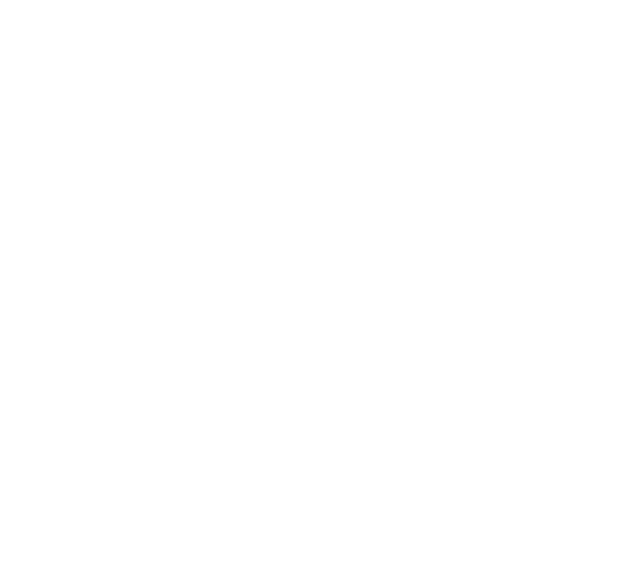
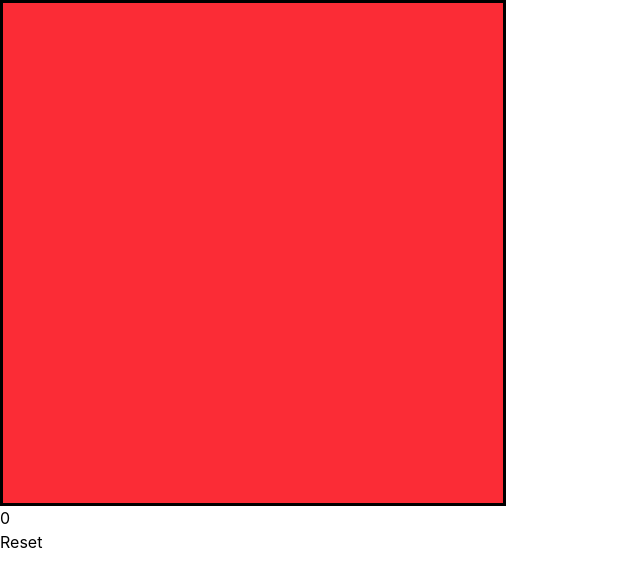
Before and after one commit to isaacfhu/snake, a website: page index.html in a window 1280 px wide. Shown: the whole page, without its empty margins (0-640 px from the left). Drawn offline with Linux system fonts and the light colour scheme.

Commit message:
Experient: TailWind CLI - abandoning this approach

```diff
--- a/index.html
+++ b/index.html
@@ -7,10 +7,19 @@
       content="width=device-width, initial-scale=1.0" />
     <link
       rel="stylesheet"
-      href="style.css" />
-    <title>Document</title>
+      href="src/output.css" />
+    <title>Snake</title>
   </head>
   <body>
+    <div id="game-container">
+      <canvas
+        id="game-board"
+        width="500"
+        height="500"></canvas>
+      <div id="score">0</div>
+      <button id="reset-btn">Reset</button>
+    </div>
+
     <script src="script.js"></script>
   </body>
 </html>
--- /dev/null
+++ b/package.json
@@ -0,0 +1,6 @@
+{
+  "dependencies": {
+    "@tailwindcss/cli": "^4.3.3",
+    "tailwindcss": "^4.3.3"
+  }
+}
--- /dev/null
+++ b/src/input.css
@@ -0,0 +1,5 @@
+@import "tailwindcss";
+
+#game-board {
+  @apply border-[3px] border-solid border-black bg-red-500;
+}
```
Also changed, not shown: src/output.css (added), style.css (deleted), 2 other files.
